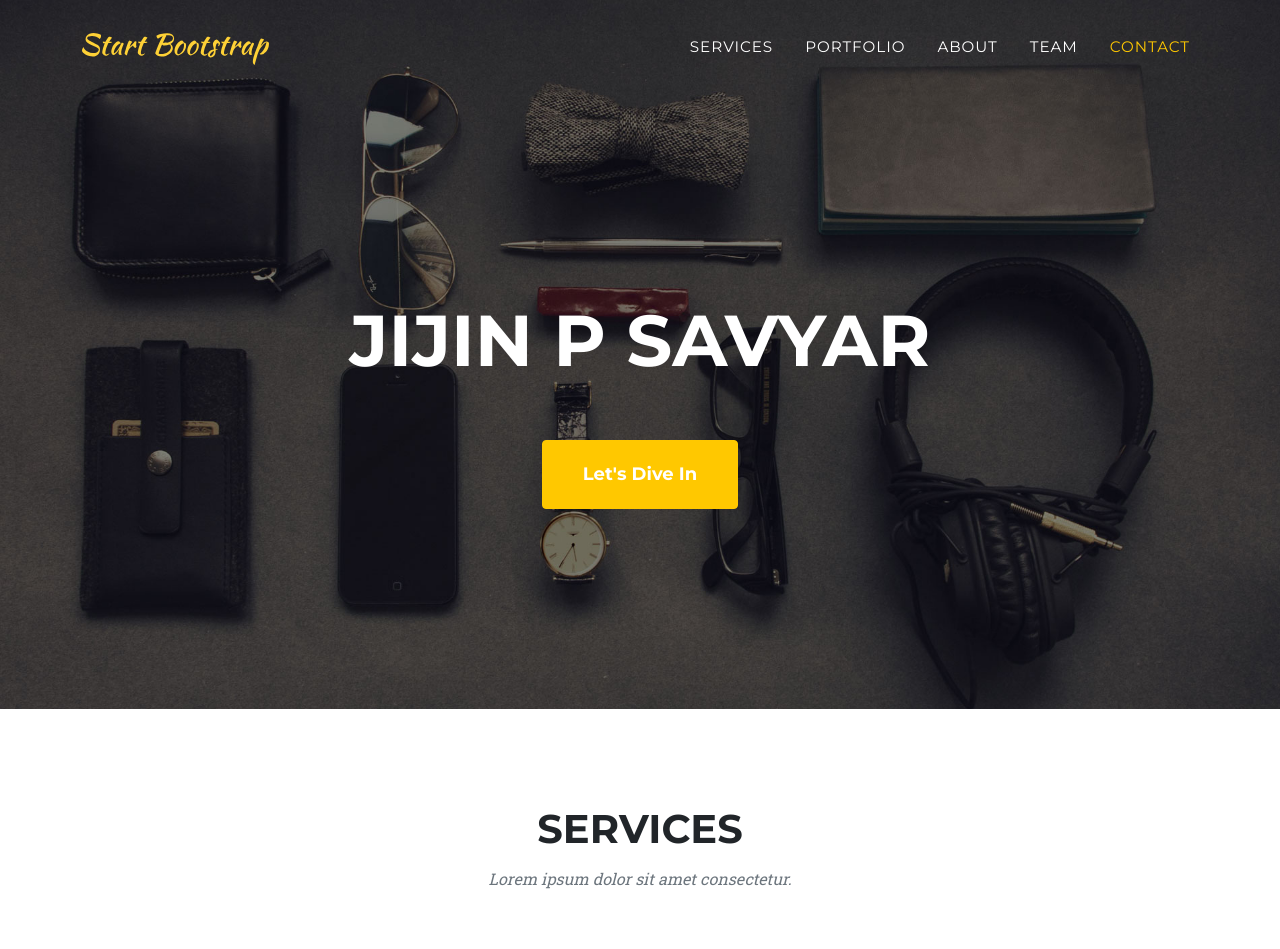
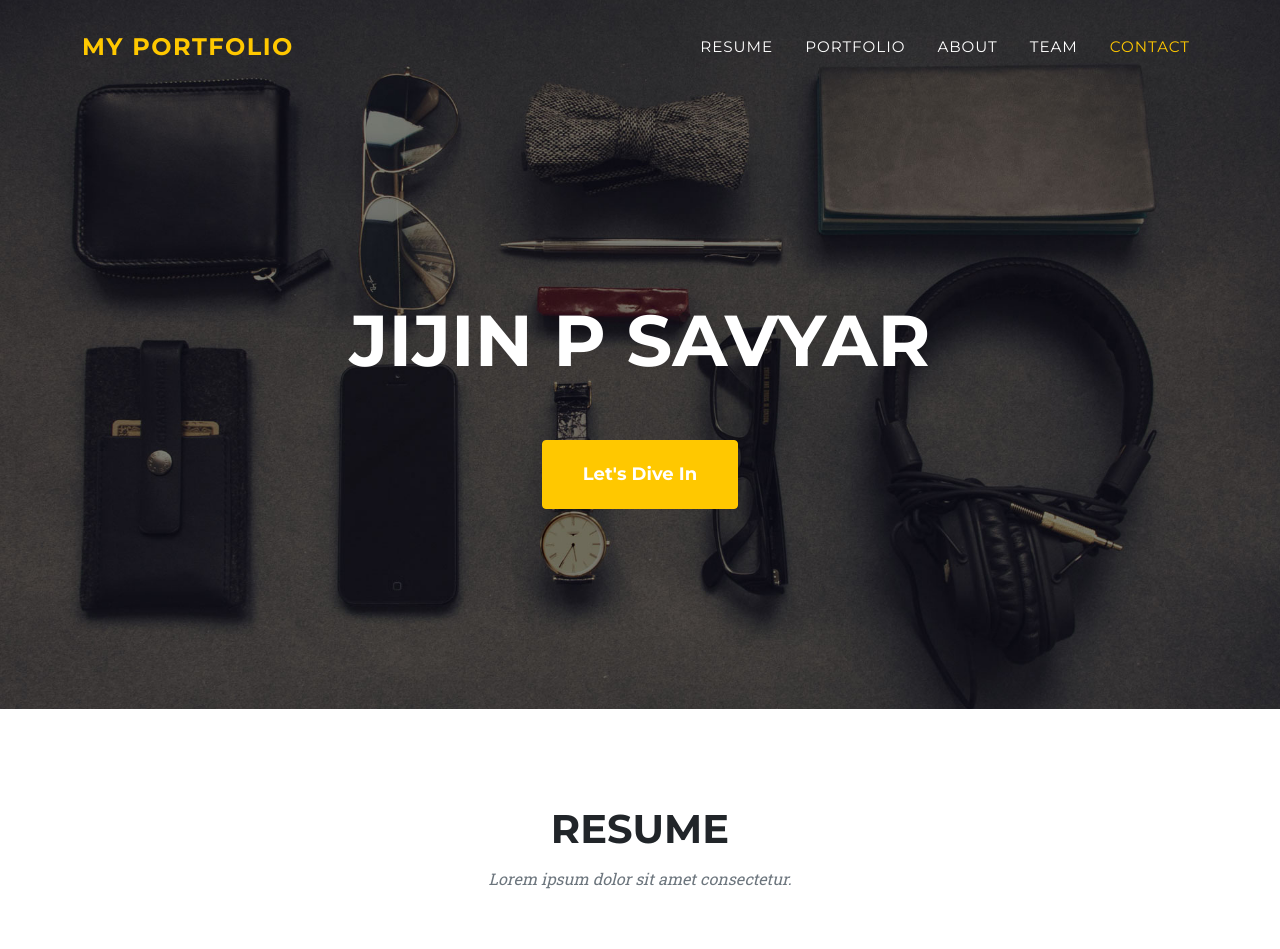
Before and after one commit to Jijin-P-Savyar/Jijin-P-Savyar.github.io, a plain HTML site: page index.html in a window 1280 px wide. Shown: the top 949 px of the page. Drawn offline with nearby package versions, Linux system fonts and the light colour scheme.

Commit message:
Update index.html

```diff
--- a/index.html
+++ b/index.html
@@ -20,14 +20,14 @@
         <!-- Navigation-->
         <nav class="navbar navbar-expand-lg navbar-dark fixed-top" id="mainNav">
             <div class="container">
-                <a class="navbar-brand" href="#page-top"><img src="assets/img/navbar-logo.svg" alt="..." /></a>
+                <a class="navbar-brand" href="#page-top">My Portfolio</a>
                 <button class="navbar-toggler" type="button" data-bs-toggle="collapse" data-bs-target="#navbarResponsive" aria-controls="navbarResponsive" aria-expanded="false" aria-label="Toggle navigation">
                     Menu
                     <i class="fas fa-bars ms-1"></i>
                 </button>
                 <div class="collapse navbar-collapse" id="navbarResponsive">
                     <ul class="navbar-nav text-uppercase ms-auto py-4 py-lg-0">
-                        <li class="nav-item"><a class="nav-link" href="#services">Services</a></li>
+                        <li class="nav-item"><a class="nav-link" href="#Resume">Resume</a></li>
                         <li class="nav-item"><a class="nav-link" href="#portfolio">Portfolio</a></li>
                         <li class="nav-item"><a class="nav-link" href="#about">About</a></li>
                         <li class="nav-item"><a class="nav-link" href="#team">Team</a></li>
@@ -48,7 +48,7 @@
         <section class="page-section" id="services">
             <div class="container">
                 <div class="text-center">
-                    <h2 class="section-heading text-uppercase">Services</h2>
+                    <h2 class="section-heading text-uppercase">Resume</h2>
                     <h3 class="section-subheading text-muted">Lorem ipsum dolor sit amet consectetur.</h3>
                 </div>
                 <div class="row text-center">
```
